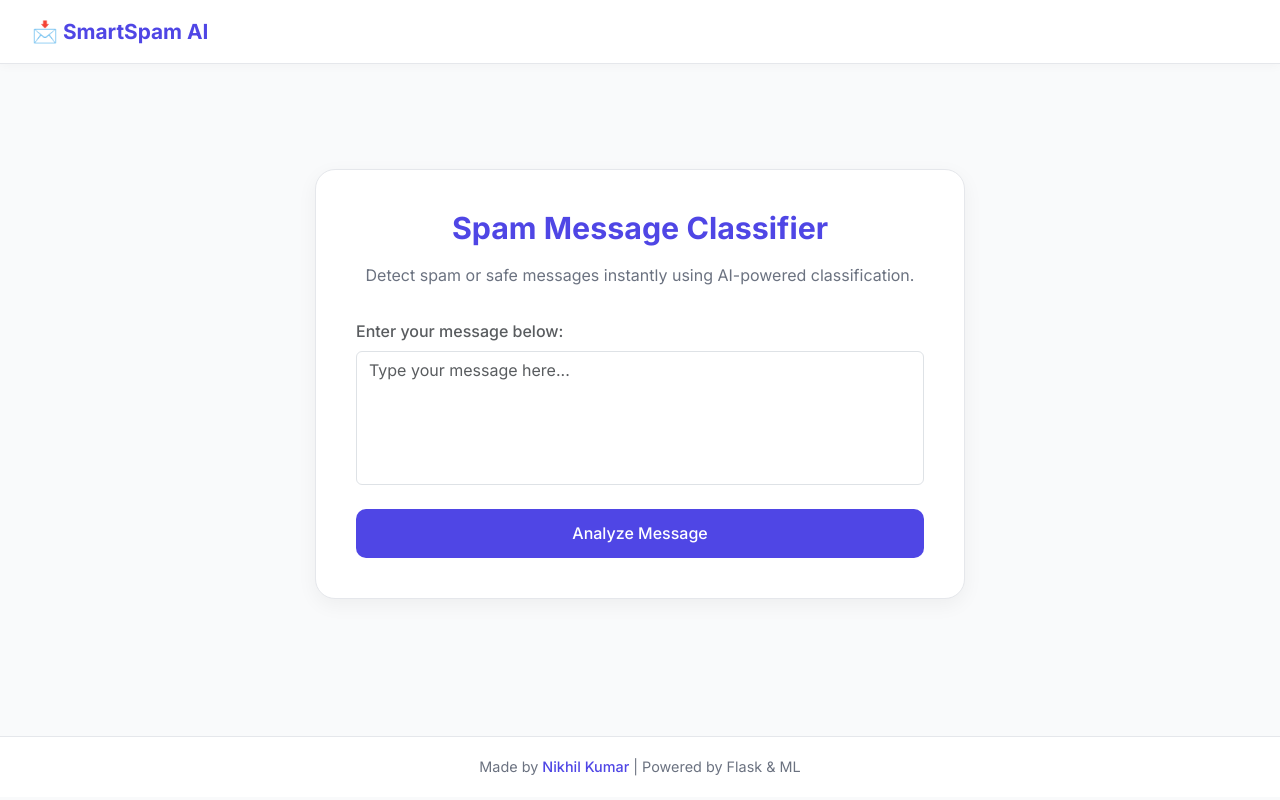
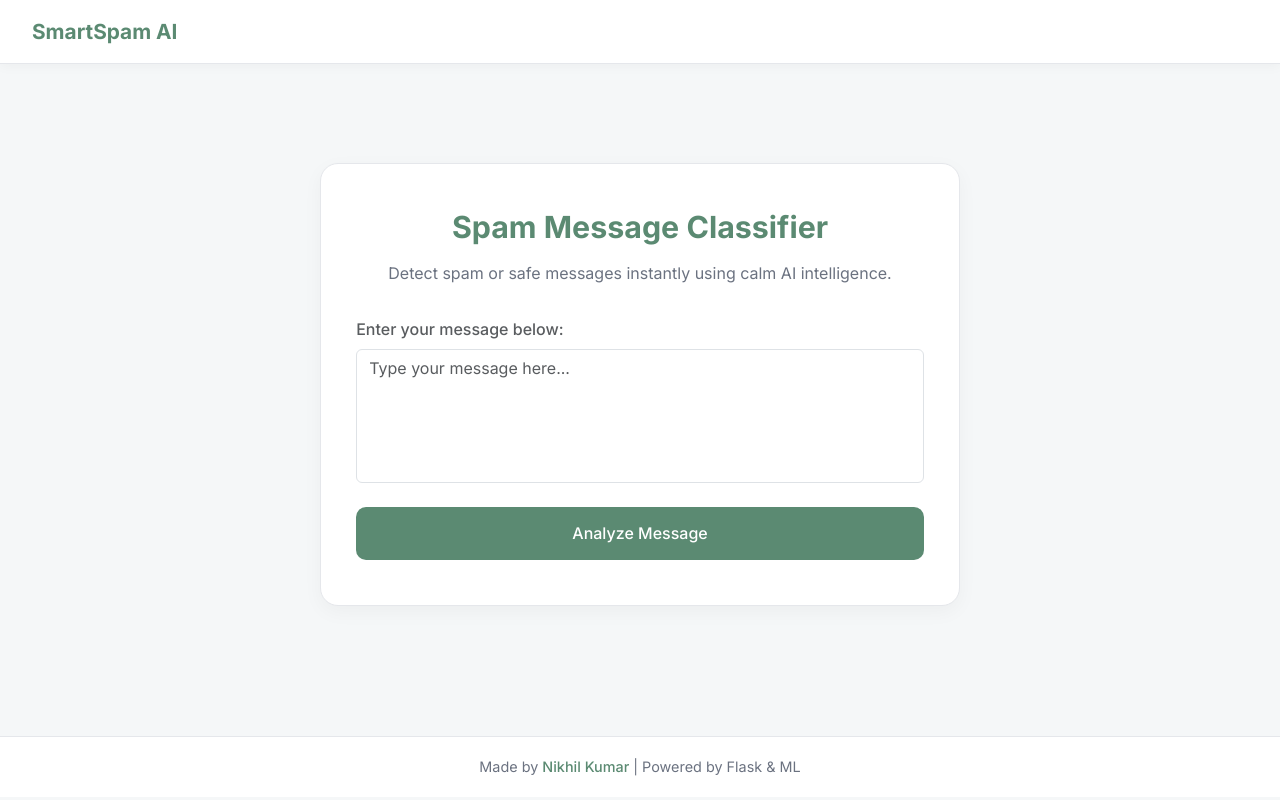
Before and after one commit to Nik848/Spam_Detection_ML_project, a Flask app: page / in a window 1280 px wide. Run offline with Flask 3, Linux system fonts and the light colour scheme; parts of the project's set-up code (start-up, migrations or seed data) failed here and were passed over.

Commit message:
updated html code

```diff
--- a/app.py
+++ b/app.py
@@ -6,8 +6,8 @@ import numpy as np
 app = Flask(__name__)
 
 # Load model and vectorizer
-classmodel = joblib.load("models/best_spam_model.pkl")
-vectorizer = joblib.load("models/tfidf_vectorizer.pkl")
+classmodel = joblib.load("model/best_spam_model.pkl")
+vectorizer = joblib.load("model/tfidf_vectorizer.pkl")
 
 # Label mapping
 label_map = {0: "Not Spam", 1: "Spam"}
--- a/templates/home.html
+++ b/templates/home.html
@@ -13,30 +13,33 @@
 
   <style>
     :root {
-      --primary: #4f46e5;          /* Indigo accent */
-      --secondary: #6366f1;
-      --success-bg: #e8f5ee;       /* soft green */
-      --success-text: #1b4332;
-      --danger-bg: #fcebea;        /* soft red */
-      --danger-text: #7f1d1d;
-      --background: #f9fafb;
+      --primary: #5b8a72;          /* muted green-teal */
+      --secondary: #9fc9b8;        /* soft mint accent */
+      --success-bg: #edf7f2;       /* pale mint background */
+      --success-text: #234f3a;
+      --danger-bg: #f9ecec;        /* very light coral background */
+      --danger-text: #7b2c2c;
+      --background: #f5f7f8;       /* off-white gray */
       --card-bg: #ffffff;
-      --text-dark: #1f2937;
+      --text-dark: #2c3e50;
       --text-muted: #6b7280;
       --border-color: #e5e7eb;
+      --shadow: rgba(0, 0, 0, 0.04);
     }
 
     body {
       font-family: "Inter", sans-serif;
       background-color: var(--background);
       color: var(--text-dark);
+      margin: 0;
+      padding: 0;
     }
 
     /* Header */
     header {
-      background-color: #fff;
+      background-color: #ffffff;
       border-bottom: 1px solid var(--border-color);
-      box-shadow: 0 2px 10px rgba(0, 0, 0, 0.03);
+      box-shadow: 0 2px 12px var(--shadow);
       padding: 1rem 2rem;
       position: sticky;
       top: 0;
@@ -61,16 +69,17 @@
     .classifier-card {
       background-color: var(--card-bg);
       border: 1px solid var(--border-color);
-      border-radius: 20px;
-      box-shadow: 0 6px 20px rgba(0, 0, 0, 0.05);
-      padding: 2.5rem;
-      max-width: 650px;
+      border-radius: 18px;
+      box-shadow: 0 6px 20px var(--shadow);
+      padding: 2.8rem 2.2rem;
+      max-width: 640px;
       width: 100%;
-      transition: transform 0.25s ease;
+      transition: transform 0.25s ease, box-shadow 0.25s ease;
     }
 
     .classifier-card:hover {
       transform: translateY(-4px);
+      box-shadow: 0 8px 28px rgba(0, 0, 0, 0.07);
     }
 
     h1 {
@@ -109,15 +120,17 @@
       border-radius: 10px;
       font-weight: 500;
       font-size: 1rem;
-      padding: 0.8rem 1.2rem;
+      padding: 0.9rem 1.2rem;
       transition: all 0.3s ease;
       width: 100%;
+      color: #fff;
     }
 
     .btn-primary:hover {
       background-color: var(--secondary);
+      color: var(--text-dark);
       transform: translateY(-1px);
-      box-shadow: 0 4px 12px rgba(99, 102, 241, 0.3);
+      box-shadow: 0 6px 12px rgba(159, 201, 184, 0.4);
     }
 
     .result-box {
@@ -176,22 +175,24 @@
       text-decoration: none;
       font-weight: 500;
     }
+
     footer a:hover {
       text-decoration: underline;
+      color: var(--secondary);
     }
   </style>
 </head>
 <body>
   <!-- Navbar / Header -->
   <header>
-    <a href="#" class="brand">📩 SmartSpam AI</a>
+    <a href="#" class="brand">SmartSpam AI</a>
   </header>
 
   <!-- Main Content -->
   <main>
     <div class="classifier-card">
       <h1>Spam Message Classifier</h1>
-      <p class="subtext">Detect spam or safe messages instantly using AI-powered classification.</p>
+      <p class="subtext">Detect spam or safe messages instantly using calm AI intelligence.</p>
 
       <form action="{{ url_for('predict') }}" method="post">
         <div class="mb-4">
```
Also changed, not shown: other parts of templates/home.html (+11 -27 lines).
